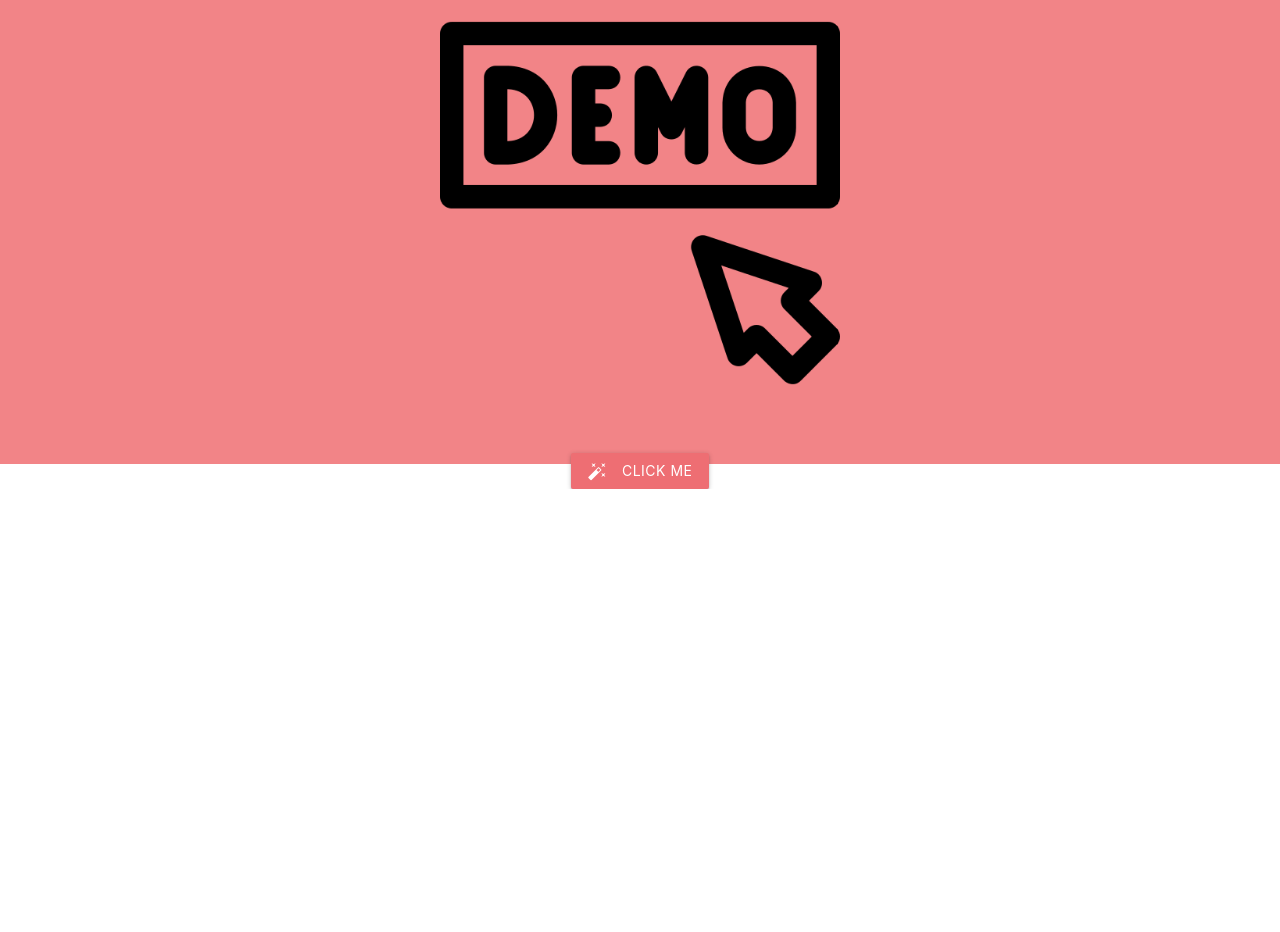
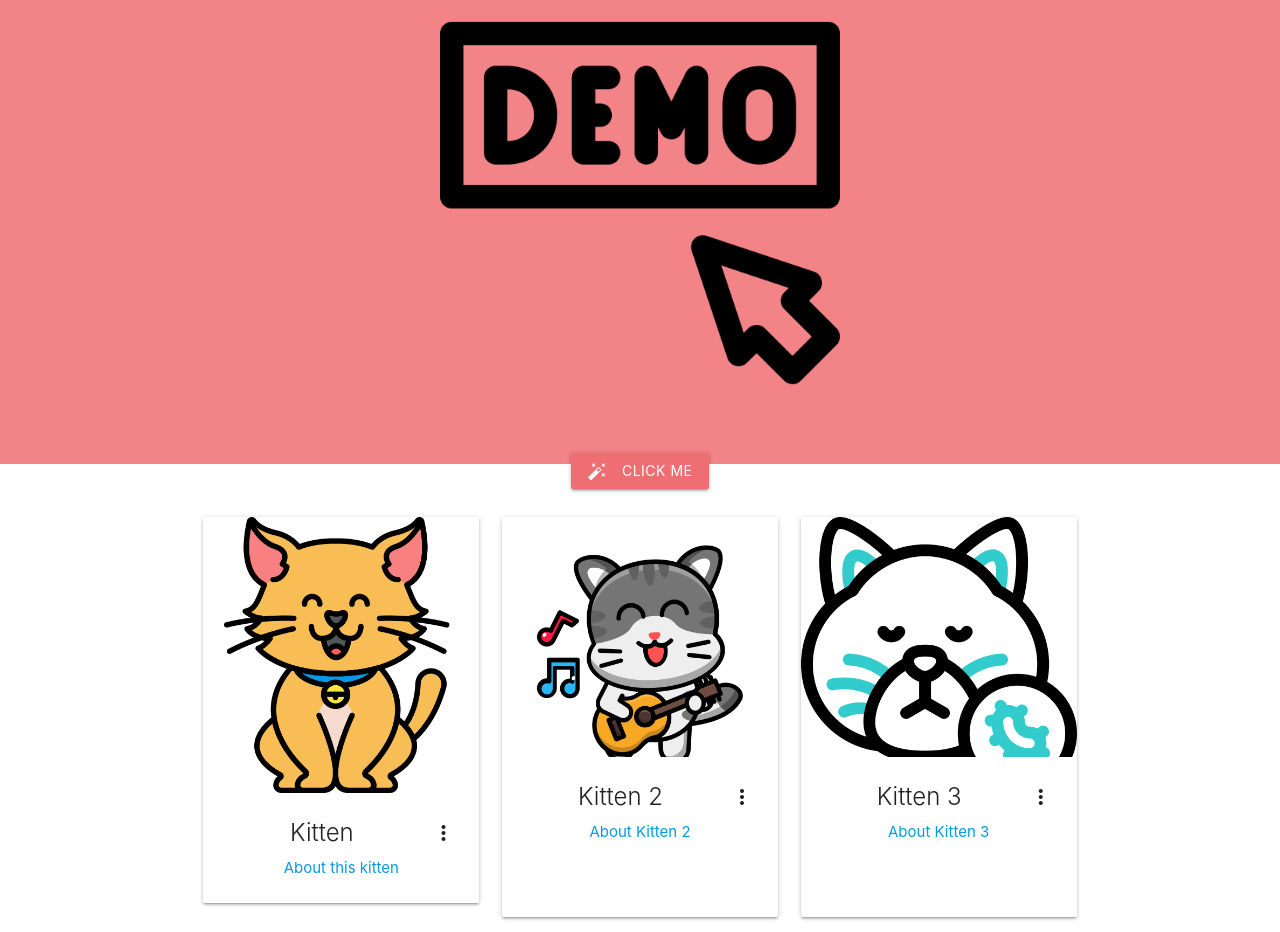
Before and after one commit to charles-the-developer/sit725-2023-t1-prac2, a website: page public/index.html in a window 1280 px wide. Shown: the part 336-1268 px from the top of the page. Before the commit the page ends 825 px from the top, so only its background shows below. Drawn offline with nearby package versions, Linux system fonts and the light colour scheme.

Commit message:
added dynamic data

```diff
--- a/public/index.html
+++ b/public/index.html
@@ -35,10 +35,22 @@
                 <div class="col s12 center-align"> <img class="materialboxed materialboxed-image" src="images/livedemo.png"> </div>
                 <div class="col s12 center-align"> <a class="waves-effect waves-light btn click-me-button" id="clickMeButton"><i class="material-icons left">auto_fix_high</i>Click Me</a> </div>
             </div>
+            <div id="card-section" class="row">
+                <div class="col s4 center-align">
+                    <div class="card">
+                        <div class="card-image waves-effect waves-block waves-light"> <img class="activator" src="images/kitten.png"> </div>
+                        <div class="card-content"> <span class="card-title activator grey-text text-darken-4">Kitten<i class="material-icons right">more_vert</i></span>
+                            <p><a href="#">About this kitten</a></p>
+                        </div>
+                        <div class="card-reveal"> <span class="card-title grey-text text-darken-4">Kitten<i class="material-icons right">close</i></span>
+                            <p class="card-text">Hello There! I just wanted to say HI to you guys. See ya!</p>
+                        </div>
+                    </div>
+                </div>
+            </div>
         </div>
     </main>
-    <script src="https://code.jquery.com/jquery-3.6.0.min.js" integrity="sha256-/xUj+3OJU5yExlq6GSYGSHk7tPXikynS7ogEvDej/m4=" crossorigin="anonymous"></script>
-    <!-- Compiled and minified JavaScript -->
+    <script src="https://code.jquery.com/jquery-3.6.0.min.js" integrity="sha256-/xUj+3OJU5yExlq6GSYGSHk7tPXikynS7ogEvDej/m4=" crossorigin="anonymous"></script> <!-- Compiled and minified JavaScript -->
     <script src="https://cdnjs.cloudflare.com/ajax/libs/materialize/1.0.0/js/materialize.min.js"></script>
     <script src="js/scripts.js"></script>
 </body>
--- a/public/js/scripts.js
+++ b/public/js/scripts.js
@@ -1,10 +1,36 @@
+const cardList = [{
+    title: "Kitten 2",
+    image: "images/kitten-2.jpg",
+    link: "About Kitten 2",
+    desciption: "Demo desciption about kitten 2"
+},
+{
+    title: "Kitten 3",
+    image: "images/kitten-3.jpg",
+    link: "About Kitten 3",
+    desciption: "Demo desciption about kitten 3"
+}
+]
 const clickMe = () => {
-    alert("Thanks for clicking me. Hope you have a nice day!")
+alert("Thanks for clicking me. Hope you have a nice day!")
+}
+const addCards = (items) => {
+items.forEach(item => {
+    let itemToAppend = '<div class="col s4 center-align">' +
+        '<div class="card medium"><div class="card-image waves-effect waves-block waves-light"><img class="activator" src="' + item.image + '">' +
+        '</div><div class="card-content">' +
+        '<span class="card-title activator grey-text text-darken-4">' + item.title + '<i class="material-icons right">more_vert</i></span><p><a href="#">' + item.link + '</a></p></div>' +
+        '<div class="card-reveal">' +
+        '<span class="card-title grey-text text-darken-4">' + item.title + '<i class="material-icons right">close</i></span>' +
+        '<p class="card-text">' + item.desciption + '</p>' +
+        '</div></div></div>';
+    $("#card-section").append(itemToAppend)
+});
 }
 $(document).ready(function() {
-    console.log("I'm ready...")
-    $('.materialboxed').materialbox();
-    $('#clickMeButton').click(() => {
-        clickMe();
-    })
-});
+$('.materialboxed').materialbox();
+$('#clickMeButton').click(() => {
+    clickMe();
+})
+addCards(cardList);
+})
```
Also changed, not shown: public/images/kitten-2.jpg (added), public/images/kitten-3.jpg (added), public/images/kitten.png (added).
